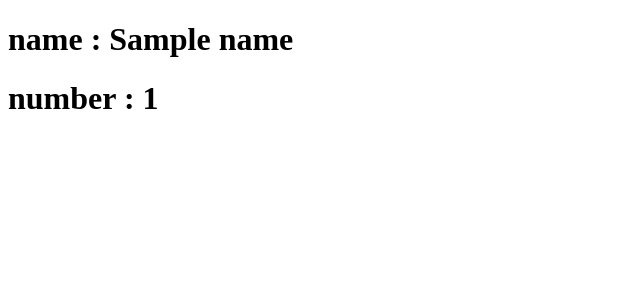
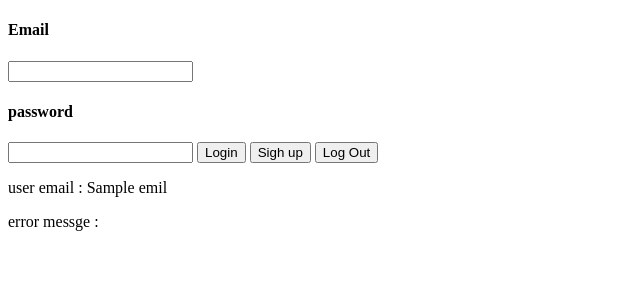
Before and after one commit to Aswathy6754/assignment, a FastAPI app: template templates/main.html in a window 1280 px wide. Shown: the top 300 px of the page, without its empty margins (0-640 px from the left). Run offline with FastAPI, Linux system fonts and the light colour scheme; the template is opened without the code that fills it: most values are stand-ins (such as "Sample title", 1, 10 or a date in 2020); some libraries are stand-ins or nearby versions.

Commit message:
login adn sign up configaration added

```diff
--- a/main.py
+++ b/main.py
@@ -1,10 +1,16 @@
 
+import re
+from sqlite3 import adapters
 from fastapi import FastAPI,Request
 from fastapi.responses import HTMLResponse
 from fastapi.staticfiles import StaticFiles
 from fastapi.templating import Jinja2Templates
+import google.oauth2.id_token
+from google.auth.transport import requests
 
 app = FastAPI()
+
+firebase_request_adapter = requests.Request()
 
 
 app.mount('/static',StaticFiles(directory='static'), name='static')
@@ -13,7 +19,18 @@
 
 @app.get("/",response_class=HTMLResponse)
 async def read_root(request:Request):
-    return templates.TemplateResponse('main.html',{'request' : request, 'name':'jhone doe','number':'1234241'})
+
+    id_token = request.cookies.get('token')
+    error_message = 'No Error Here'
+    user_token = None
+
+    if id_token:
+        try:
+            user_token =google.oauth2.id_token.verify_firebase_token(id_token,firebase_request_adapter)
+        except ValueError as err:
+            print(str(err))
+
+    return templates.TemplateResponse('main.html',{'request' : request, 'user_token':user_token,'error_message':error_message})
 
 @app.get("/login",response_class=HTMLResponse)
 async def login_read_root(request:Request):
--- a/static/firebase-login.js
+++ b/static/firebase-login.js
@@ -1,7 +1,7 @@
   // Import the functions you need from the SDKs you need
   import { initializeApp } from "https://www.gstatic.com/firebasejs/10.10.0/firebase-app.js";
-  import { getAnalytics } from "https://www.gstatic.com/firebasejs/10.10.0/firebase-analytics.js";
-  import { getAuth, } from "https://www.gstatic.com/firebasejs/10.10.0/firebase-auth.js";
+  // import { getAnalytics } from "https://www.gstatic.com/firebasejs/10.10.0/firebase-analytics.js";
+  import { getAuth,signInWithEmailAndPassword,createUserWithEmailAndPassword } from "https://www.gstatic.com/firebasejs/10.10.0/firebase-auth.js";
 
 
   // TODO: Add SDKs for Firebase products that you want to use
@@ -19,6 +19,82 @@
     measurementId: "G-0ZKLB2S4JJ"
   };
 
-  // Initialize Firebase
-  const app = initializeApp(firebaseConfig);
-  const analytics = getAnalytics(app);
+
+
+
+
+
+  window.addEventListener('load',function(){
+
+    const app = initializeApp(firebaseConfig);
+    console.log(app)
+    const auth = getAuth(app)
+    updateUI(document.cookie)
+
+    document.getElementById('sign-up').addEventListener('click',()=>{
+      const  email = document.getElementById('email').value
+      const password = document.getElementById('password').value
+
+      createUserWithEmailAndPassword(auth,email,password)
+      .then((userCredential)=>{
+        const user = userCredential.user;
+
+        user.getIdToken().then((token)=>{
+          document.cookie = "token=" + token +';path=/;Samesite=Strict';
+          window.location='/'
+        })
+      })
+      .catch((error)=>{
+        console.log(error.code + error.message)
+      })
+    })
+
+    document.getElementById('login').addEventListener('click',()=>{
+      const  email = document.getElementById('email').value
+      const password = document.getElementById('password').value
+
+      signInWithEmailAndPassword(auth,email,password)
+      .then((userCredential)=>{
+        const user = userCredential.user;
+
+        user.getIdToken().then((token)=>{
+          document.cookie = "token=" + token +';path=/;Samesite=Strict';
+          window.location='/'
+        })
+      })
+      .catch((error)=>{
+        console.log(error.code + error.message)
+      })
+    })
+
+    document.getElementById('sign-out').addEventListener('click',()=>{
+      signOut(auth).then((output)=>{
+        document.cookie = ';path=/;Samesite=Strict';
+        window.location='/'
+      })
+    })
+
+  })
+
+  function updateUI(cookie){
+    var token = parseCookieToken(cookie)
+
+    if(token.length > 0){
+      document.getElementById('login-box').hidden = true
+      document.getElementById('sign-out').hidden = false
+    }else{
+      document.getElementById('login-box').hidden = false
+      document.getElementById('sign-out').hidden = true
+    }
+  }
+
+function parseCookieToken(token){
+  var strings = token.split(';')
+
+  for(let i=0; i<strings.length ; i++ ){
+    var temp = strings[i].split('=')
+    if(temp[0]=="token")
+        return temp[1]
+  }
+  return ""
+}
--- /dev/null
+++ b/static/style.css
@@ -0,0 +1,3 @@
+body{
+    background-color: #fff;
+}
--- a/templates/main.html
+++ b/templates/main.html
@@ -1,13 +1,41 @@
 <!DOCTYPE html>
 <html lang="en">
-<head>
-    <meta charset="UTF-8">
-    <meta http-equiv="X-UA-Compatible" content="IE=edge">
-    <meta name="viewport" content="width=device-width, initial-scale=1.0">
+  <head>
+    <meta charset="UTF-8" />
+    <meta http-equiv="X-UA-Compatible" content="IE=edge" />
+    <meta name="viewport" content="width=device-width, initial-scale=1.0" />
     <title>Document</title>
-</head>
-<body>
-    <h1>name : {{ name }}</h1>
-    <h1>number : {{ number }}</h1>
-</body>
+    <link
+      type="text/css"
+      rel="stylesheet"
+      href="{{ url_for('static', path='style.css') }}"
+    />
+    <script
+      type="module"
+      src="{{ url_for('static', path='firebase-login.js') }}"
+    ></script>
+  </head>
+  <body>
+    <div id="login-box" >
+      <div>
+        <h4>Email</h4>
+        <input id="email" type="email" />
+      </div>
+      <div>
+        <h4>password</h4>
+        <input type="password" id="password" />
+        <button id="login">Login</button>
+        <button id="sign-up">Sigh up</button>
+        <button id="sign-out">Log Out</button>
+
+      </div>
+    </div>
+
+    <div>
+      {% if user_token %}
+      <p>user email : {{user_token.emil}}</p>
+      <p>error messge : {{error_message}}</p>
+      {% endif %}
+    </div>
+  </body>
 </html>
```
Also changed, not shown: static/styles.css (deleted).
